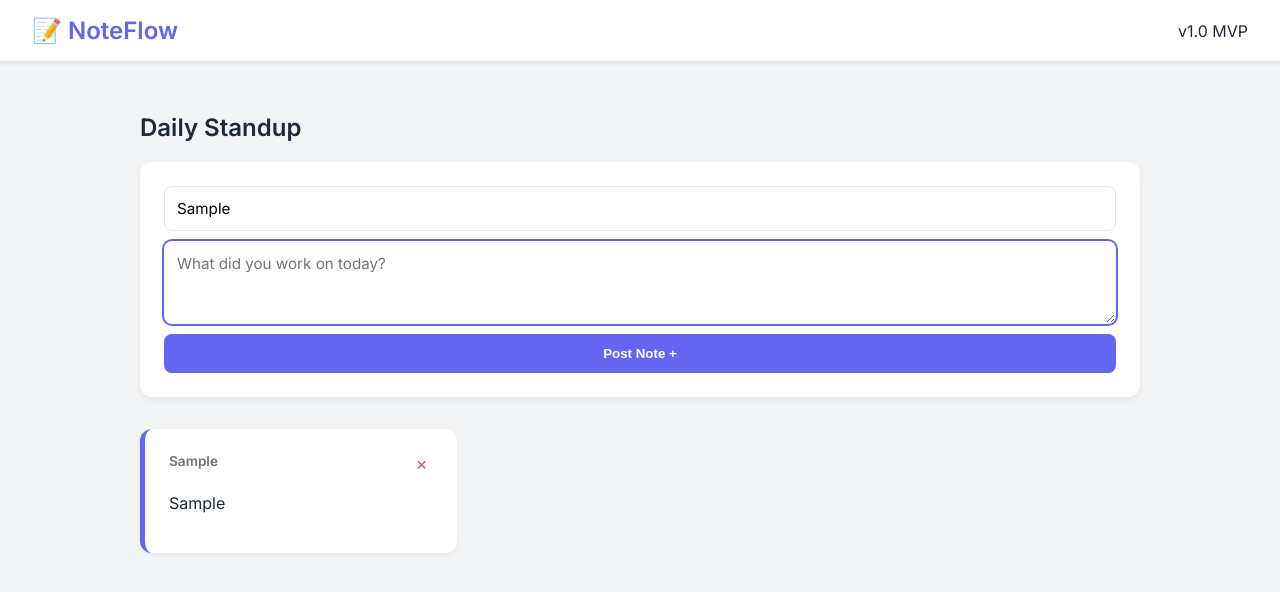
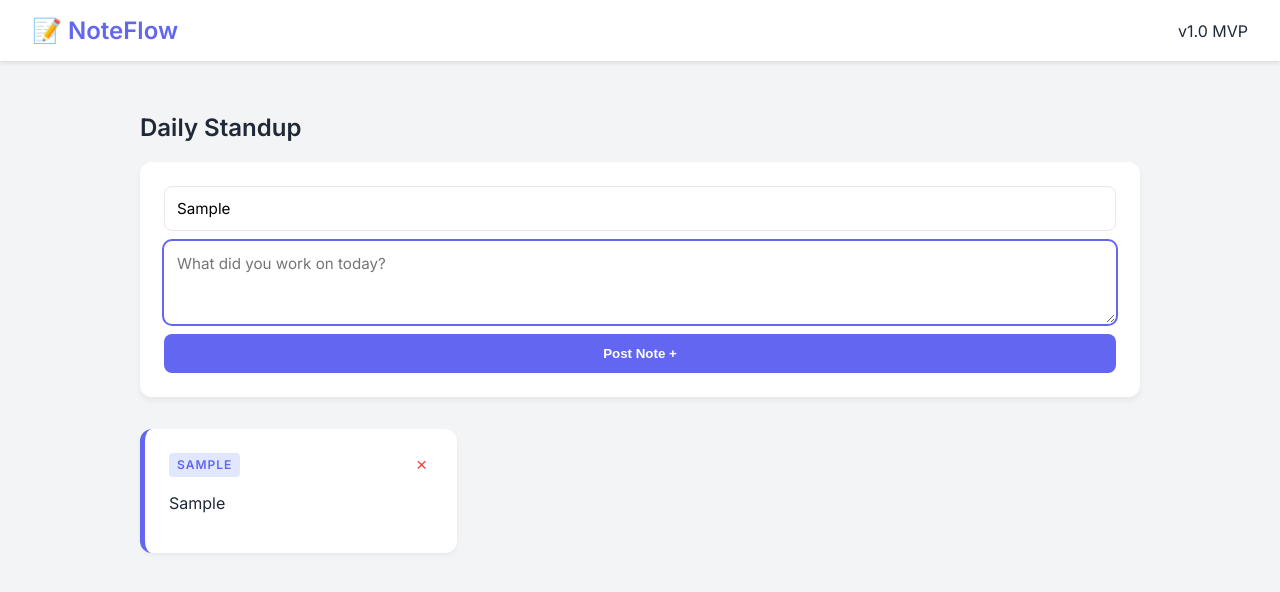
Before and after one commit to wutangrepo/noteflow-app, a plain HTML site: page index.html in a window 1280 px wide. Both pictures are taken after typing "Sample", "Sample" into the empty fields and a click on the button "Post Note +". Drawn offline with Linux system fonts and the light colour scheme.

Commit message:
Add author name styling in style.css
Added author styling to enhance visibility.

```diff
--- a/style.css
+++ b/style.css
@@ -112,3 +112,15 @@ body {
     font-size: 1.2rem;
 
 }
+
+/* CRITERIA: Author name displayed in bold */
+.author {
+    color: var(--primary-color); /* Matches the brand color (Indigo) */
+    font-weight: 800;            /* Make it Extra Bold */
+    text-transform: uppercase;   /* Make it look like a tag */
+    font-size: 0.75rem;
+    letter-spacing: 1px;
+    background-color: #e0e7ff;   /* Light indigo background */
+    padding: 4px 8px;
+    border-radius: 4px;
+}
```
